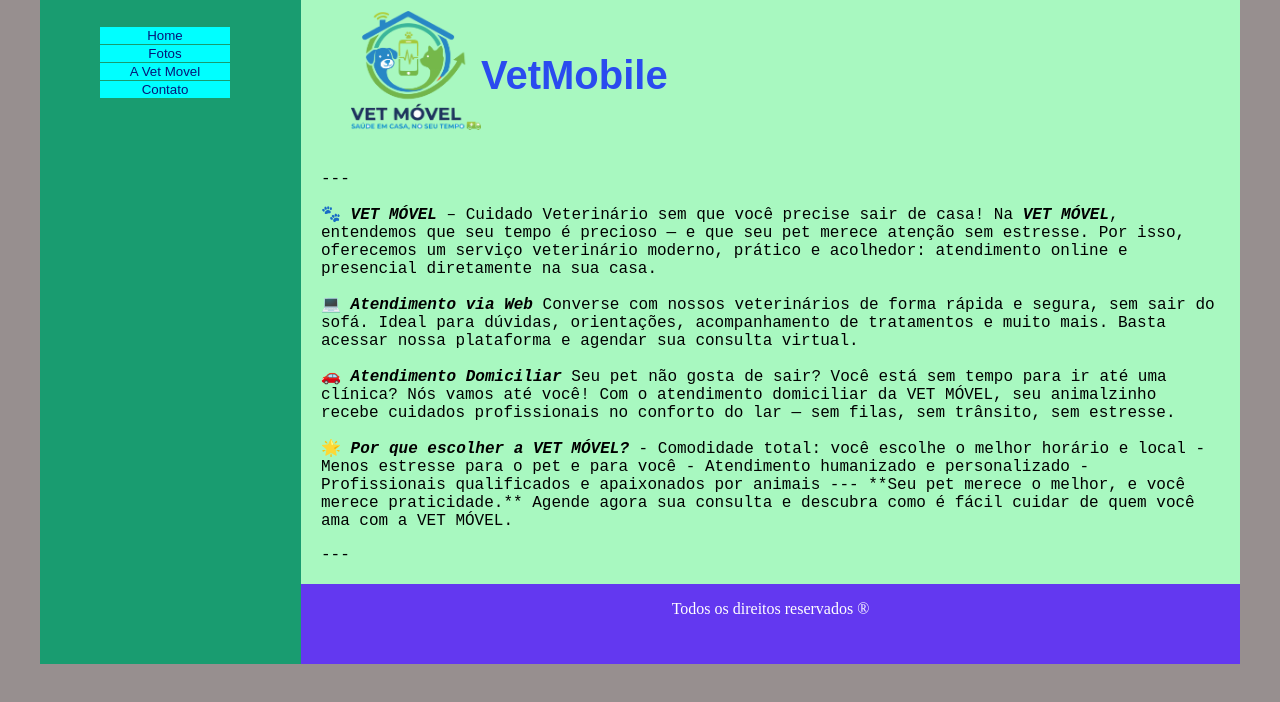
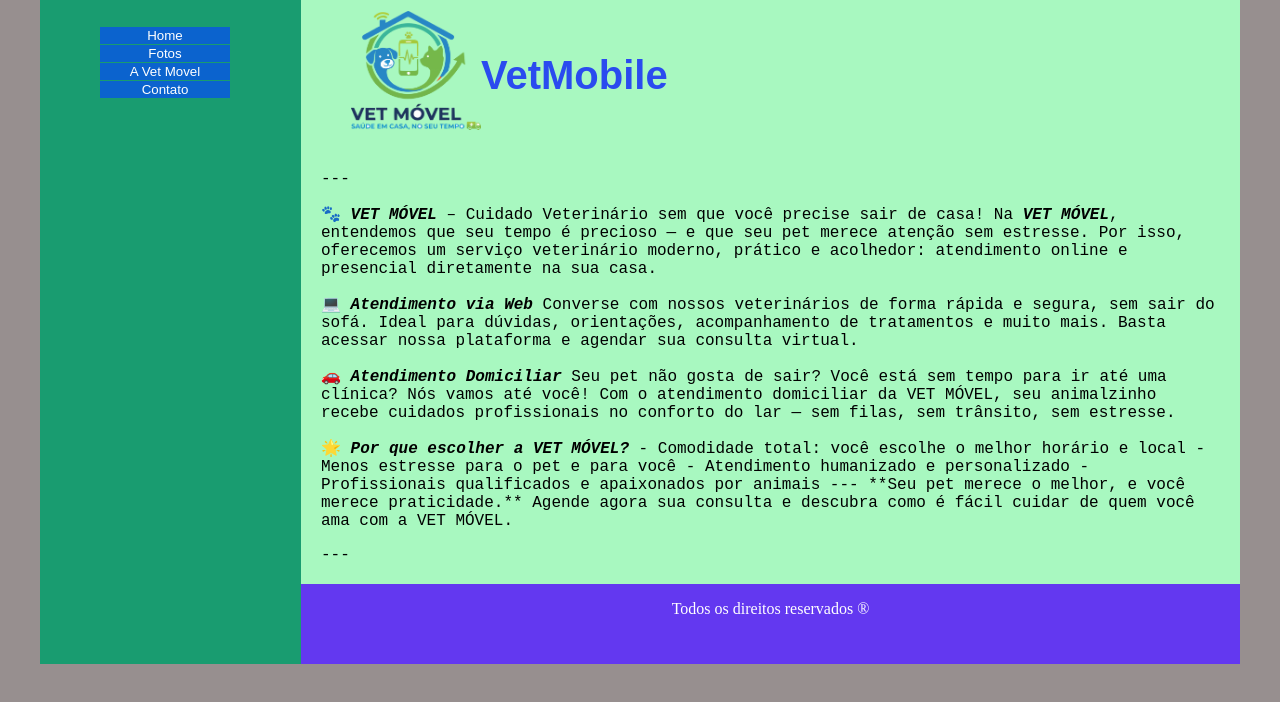
Before and after one commit to Matsumotoale/clinica, a plain HTML site: page index.html in a window 1280 px wide. Drawn offline with Linux system fonts and the light colour scheme.

Commit message:
atualização das cores botão

```diff
--- a/base.css
+++ b/base.css
@@ -29,15 +29,15 @@
 
 button{
    display: inline-block;
-   background-color: aqua;
+   background-color: rgb(11, 99, 206);
    width: 130px;
-   color: #061679;
+   color: #ffffff;
    border: 0;
 
 }
 
-button:hover{
-    background-color: aquamarine;
+button:hover, button:focus{
+    background-color: #05c787;
 }
 
 ul {
```
